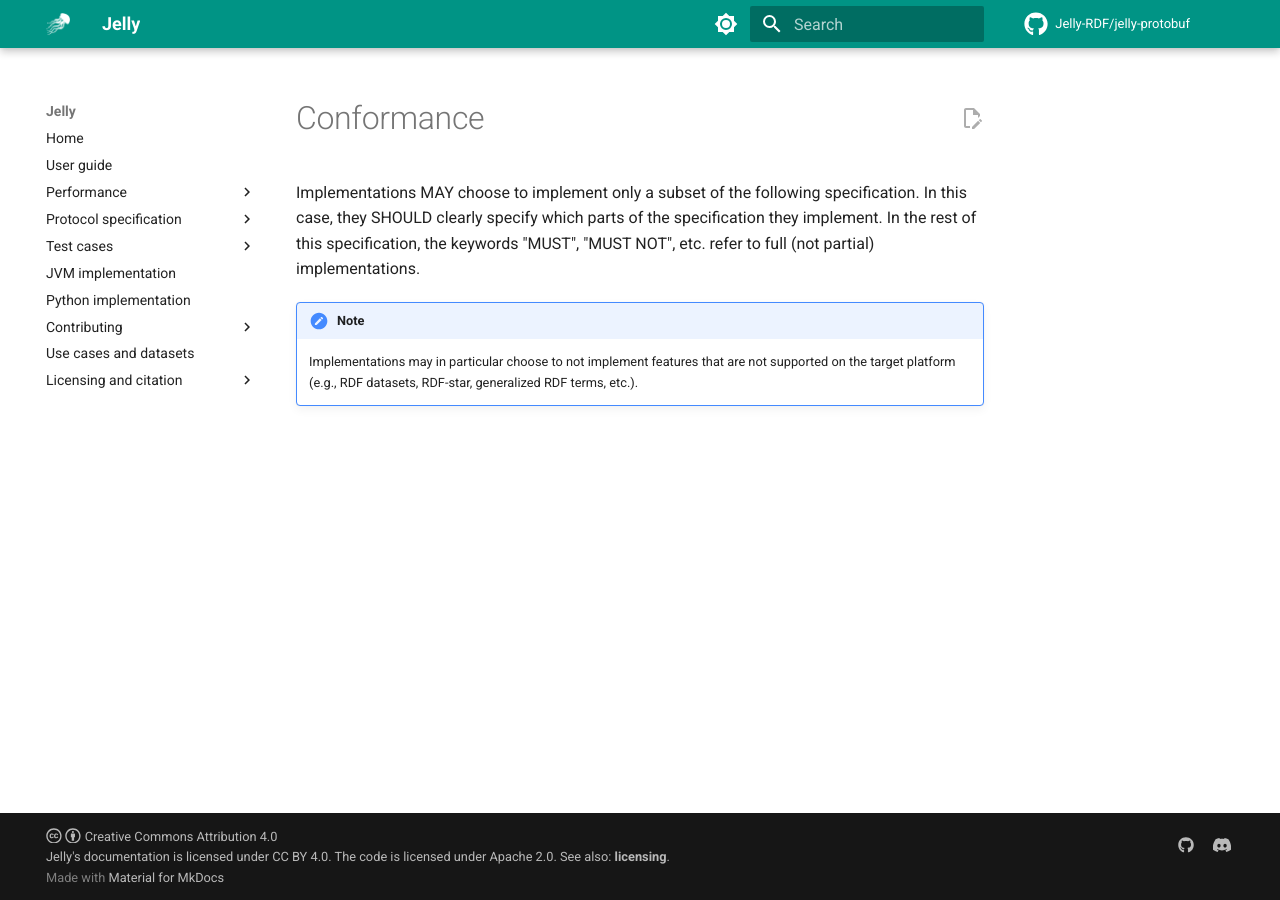
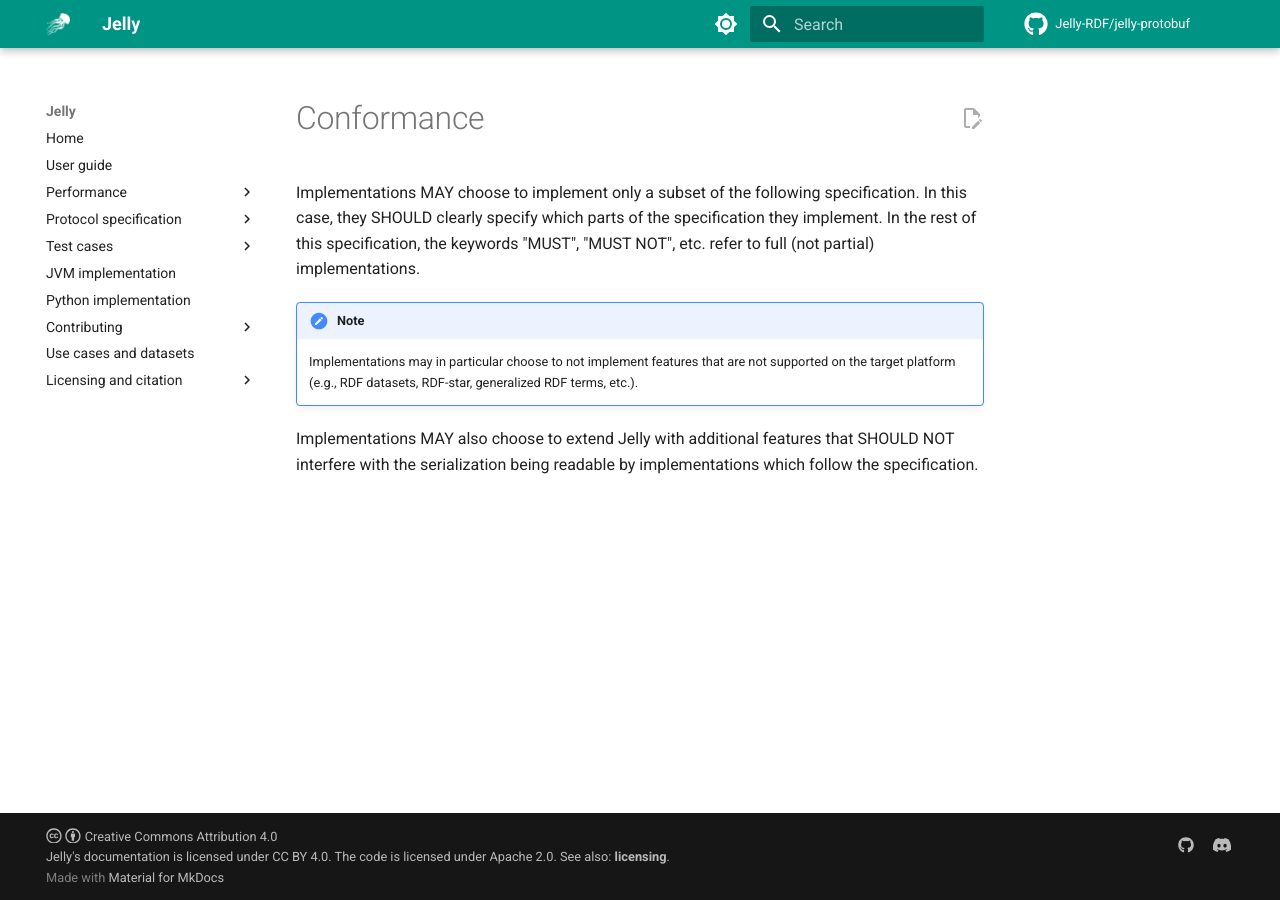
Before and after one commit to Jelly-RDF/jelly-rdf.github.io, an MkDocs documentation site: the page built from docs/specification/includes/conformance.md, in a window 1280 px wide. Built offline with MkDocs 1.6.1 and Material for MkDocs 9.7.7, drawn with Linux system fonts in a browser that asks for light colours; comment, search, counter and statistics services are not loaded; the version menu is left out.

Commit message:
Another tweak

```diff
--- a/docs/specification/includes/conformance.md
+++ b/docs/specification/includes/conformance.md
@@ -3,3 +3,5 @@
 !!! note
 
     Implementations may in particular choose to not implement features that are not supported on the target platform (e.g., RDF datasets, RDF-star, generalized RDF terms, etc.).
+
+Implementations MAY also choose to extend Jelly with additional features that SHOULD NOT interfere with the serialization being readable by implementations which follow the specification.
```
Also changed, not shown: 2 other files.
